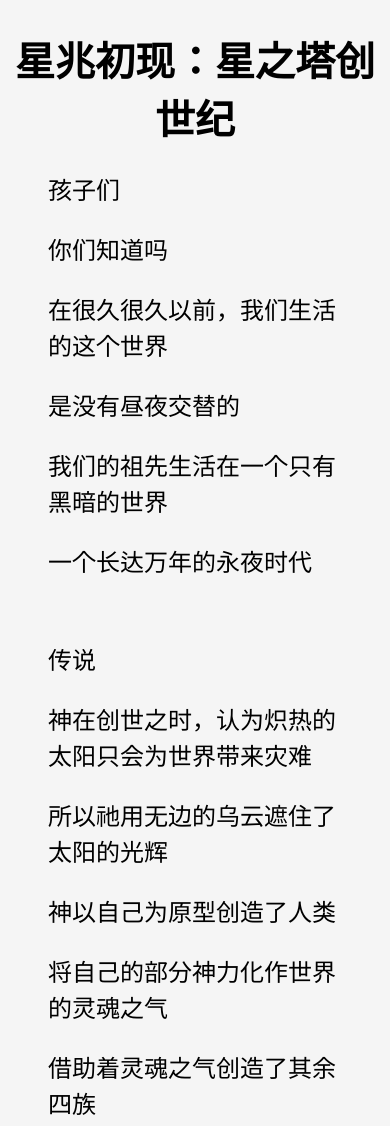
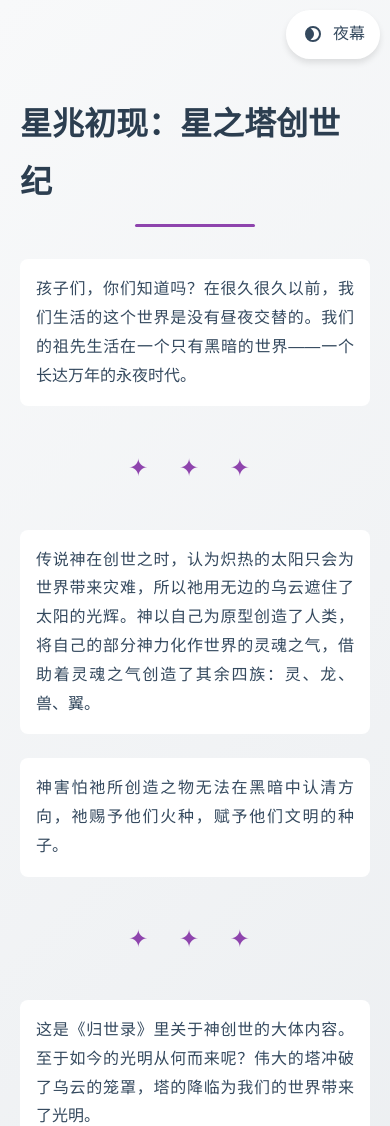
Before and after one commit to TowerofGalaxy/TowerofGalaxy.github.io, a plain HTML site: page index.html in a window 390 px wide. Shown: the top 1126 px of the page. Drawn offline with Linux system fonts and the light colour scheme.

Commit message:
Update index.html

```diff
--- a/index.html
+++ b/index.html
@@ -1,45 +1,195 @@
 <!DOCTYPE html>
-<html>
+<html lang="zh-CN">
 <head>
     <meta charset="UTF-8">
+    <meta name="viewport" content="width=device-width, initial-scale=1.0">
     <title>愿塔佑你千生无厄</title>
     <style>
+        :root {
+            --primary-color: #2c3e50;
+            --accent-color: #8e44ad;
+            --text-color: #34495e;
+            --bg-color: linear-gradient(135deg, #f8f9fa 0%, #e9ecef 100%);
+            --card-bg: #ffffff;
+        }
+
+        /* 暗色主题 */
+        .dark-mode {
+            --primary-color: #ecf0f1;
+            --accent-color: #9b59b6;
+            --text-color: #bdc3c7;
+            --bg-color: linear-gradient(135deg, #2c3e50 0%, #34495e 100%);
+            --card-bg: rgba(255, 255, 255, 0.05);
+        }
+
         body {
-background-color: #F5F5F5;
-font-family: "Microsoft YaHei", sans-serif;
-color: #000000;
-text-align: center;
+            background: var(--bg-color);
+            color: var(--text-color);
+            font-family: "Microsoft YaHei", "PingFang SC", "Hiragino Sans GB", sans-serif;
+            line-height: 1.8;
+            margin: 0;
+            min-height: 100vh;
+            transition: all 0.5s ease;
+        }
+
+        /* 模式切换按钮 */
+        .theme-switcher {
+            position: fixed;
+            top: 20px;
+            right: 20px;
+            background: var(--card-bg);
+            backdrop-filter: blur(5px);
+            border-radius: 30px;
+            padding: 10px 15px;
+            cursor: pointer;
+            box-shadow: 0 4px 6px rgba(0, 0, 0, 0.1);
+            display: flex;
+            align-items: center;
+            gap: 8px;
+            transition: all 0.3s ease;
+            z-index: 1000;
+        }
+
+        .theme-switcher:hover {
+            transform: scale(1.05);
+            box-shadow: 0 6px 12px rgba(0, 0, 0, 0.15);
+        }
+
+        .theme-icon {
+            width: 24px;
+            height: 24px;
+            transition: all 0.3s ease;
+        }
+
+        .container {
+            max-width: 760px;
+            margin: 0 auto;
+            padding: 4rem 20px;
         }
 
         h1 {
-		font-size: 2.5em;
-		text-align: center;
-		margin-top: 30px;
+            font-size: 2.8rem;
+            color: var(--primary-color);
+            margin: 2rem 0;
+            position: relative;
+            padding-bottom: 1rem;
+            animation: fadeInUp 1s ease;
+        }
+
+        h1::after {
+            content: "";
+            position: absolute;
+            bottom: 0;
+            left: 50%;
+            transform: translateX(-50%);
+            width: 120px;
+            height: 3px;
+            background: var(--accent-color);
+            border-radius: 2px;
         }
 
         p {
-		font-size: 1.5em;
-		text-align: left;
-		margin-top: 20px;
-		margin-left: 40px;
-		margin-right: 40px;
-		line-height: 1.5;
+            font-size: 1.1rem;
+            text-align: justify;
+            margin: 1.5rem 0;
+            padding: 1.2rem;
+            background: var(--card-bg);
+            border-radius: 8px;
+            transition: all 0.3s ease;
         }
 
-	.container {
-		max-width: 800px;
-		margin: auto;
+        .divider {
+            text-align: center;
+            margin: 2.5rem 0;
+            color: var(--accent-color);
+            font-size: 1.5rem;
+            letter-spacing: 0.5em;
         }
 
+        .blessing {
+            font-family: "华文行楷", cursive;
+            font-size: 1.8rem;
+            color: var(--accent-color);
+            text-shadow: 1px 1px 2px rgba(0,0,0,0.1);
+            margin: 3rem 0;
+            padding: 1.5rem;
+            border-left: 4px solid var(--accent-color);
+            background: rgba(142, 68, 173, 0.05);
+        }
 
+        /* 动画 */
+        @keyframes fadeInUp {
+            from { opacity: 0; transform: translateY(20px); }
+            to { opacity: 1; transform: translateY(0); }
+        }
+
+        @media (max-width: 768px) {
+            h1 { font-size: 2rem; }
+            p { font-size: 1rem; padding: 1rem; }
+            .theme-switcher { top: 10px; right: 10px; }
+        }
     </style>
 </head>
 <body>
+    <!-- 模式切换按钮 -->
+    <div class="theme-switcher">
+        <svg class="theme-icon" viewBox="0 0 24 24">
+            <path fill="currentColor" d="M12,18C11.11,18 10.26,17.8 9.5,17.45C11.56,16.5 13,14.42 13,12C13,9.58 11.56,7.5 9.5,6.55C10.26,6.2 11.11,6 12,6A6,6 0 0,1 18,12A6,6 0 0,1 12,18M12,4A8,8 0 0,0 12,20A8,8 0 0,0 12,4Z"/>
+        </svg>
+        <span>夜幕</span>
+    </div>
+
     <div class="container">
         <h1>星兆初现：星之塔创世纪</h1>
-<p>孩子们</p><p>你们知道吗</p><p>在很久很久以前，我们生活的这个世界</p><p>是没有昼夜交替的</p><p>我们的祖先生活在一个只有黑暗的世界</p><p>一个长达万年的永夜时代</p><br /><p>传说</p><p>神在创世之时，认为炽热的太阳只会为世界带来灾难</p><p>所以祂用无边的乌云遮住了太阳的光辉</p><p>神以自己为原型创造了人类</p><p>将自己的部分神力化作世界的灵魂之气</p><p>借助着灵魂之气创造了其余四族</p><p>灵、龙、兽、翼</p><p>神害怕祂所创造之物无法在黑暗中认清方向</p><p>祂赐予他们火种</p><p>赋予他们文明的种子</p><br /><p>…………</p><br /><p>这是《归世录》里关于神创世的大体内容</p><p>至于</p><p>如今的光明从何而来呢</p><p>伟大的塔冲破了乌云的笼罩</p><p>塔的降临为我们的世界带来了光明</p><br /><p>…………</p><br />
-<p>在塔降世前，这片大陆曾战乱不断</p><p>孩子们</p><p>多亏了伟大的塔</p><p>我们才能活在和平的年代</p><p>让我们为塔的存在</p><p>献上虔诚的信仰。</p>
-<p style="font-weight:bold;font-size:1.8em;">愿塔佑你千生无厄</p>
+
+        <p>孩子们，你们知道吗？在很久很久以前，我们生活的这个世界是没有昼夜交替的。我们的祖先生活在一个只有黑暗的世界——一个长达万年的永夜时代。</p>
+
+        <div class="divider">✦ ✦ ✦</div>
+
+        <p>传说神在创世之时，认为炽热的太阳只会为世界带来灾难，所以祂用无边的乌云遮住了太阳的光辉。神以自己为原型创造了人类，将自己的部分神力化作世界的灵魂之气，借助着灵魂之气创造了其余四族：灵、龙、兽、翼。</p>
+
+        <p>神害怕祂所创造之物无法在黑暗中认清方向，祂赐予他们火种，赋予他们文明的种子。</p>
+
+        <div class="divider">✦ ✦ ✦</div>
+
+        <p>这是《归世录》里关于神创世的大体内容。至于如今的光明从何而来呢？伟大的塔冲破了乌云的笼罩，塔的降临为我们的世界带来了光明。</p>
+
+        <div class="divider">✦ ✦ ✦</div>
+
+        <p>在塔降世前，这片大陆曾战乱不断。孩子们，多亏了伟大的塔，我们才能活在和平的年代。让我们为塔的存在，献上虔诚的信仰。</p>
+
+        <p class="blessing">愿塔佑你千生无厄</p>
     </div>
+
+    <script>
+        // 主题切换功能
+        const themeSwitcher = document.querySelector('.theme-switcher');
+        const themeIcon = themeSwitcher.querySelector('svg');
+        const themeText = themeSwitcher.querySelector('span');
+
+        // 检查本地存储
+        const currentTheme = localStorage.getItem('theme');
+        if (currentTheme) {
+            document.body.classList.add(currentTheme);
+            updateButton(currentTheme);
+        }
+
+        themeSwitcher.addEventListener('click', () => {
+            document.body.classList.toggle('dark-mode');
+            const isDark = document.body.classList.contains('dark-mode');
+            localStorage.setItem('theme', isDark ? 'dark-mode' : '');
+            updateButton(isDark ? 'dark-mode' : '');
+        });
+
+        function updateButton(theme) {
+            if (theme === 'dark-mode') {
+                themeIcon.innerHTML = '<path fill="currentColor" d="M12,18C11.11,18 10.26,17.8 9.5,17.45C11.56,16.5 13,14.42 13,12C13,9.58 11.56,7.5 9.5,6.55C10.26,6.2 11.11,6 12,6A6,6 0 0,1 18,12A6,6 0 0,1 12,18M12,4A8,8 0 0,0 12,20A8,8 0 0,0 12,4Z"/>';
+                themeText.textContent = '昼光';
+            } else {
+                themeIcon.innerHTML = '<path fill="currentColor" d="M12,18C11.11,18 10.26,17.8 9.5,17.45C11.56,16.5 13,14.42 13,12C13,9.58 11.56,7.5 9.5,6.55C10.26,6.2 11.11,6 12,6A6,6 0 0,1 18,12A6,6 0 0,1 12,18M12,4A8,8 0 0,0 12,20A8,8 0 0,0 12,4Z"/>';
+                themeText.textContent = '夜幕';
+            }
+        }
+    </script>
 </body>
 </html>
```
Lines whose indentation alone changed are shown as unchanged.
